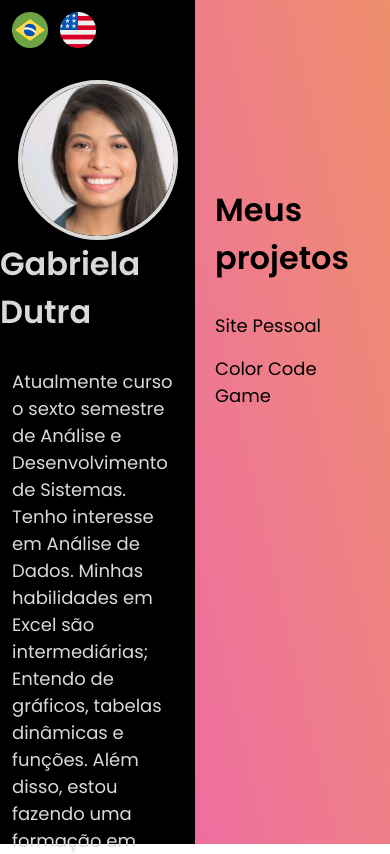
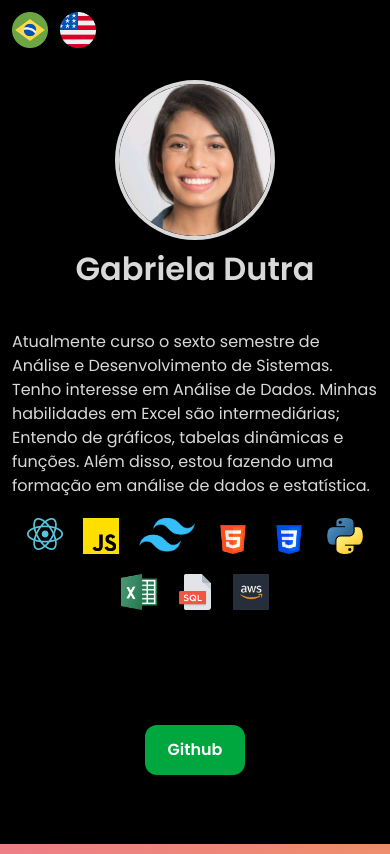
Before and after one commit to gabrieladutra/reactPersonalPage, a React (Vite) app: page / in a window 390 px wide. Shown: the top 854 px of the page. Built offline with nearby package versions, Linux system fonts and the light colour scheme.

Commit message:
Adicionado responsividade

```diff
--- a/src/App.css
+++ b/src/App.css
@@ -1 +1,5 @@
 @import "tailwindcss";
+
+@theme {
+    --breakpoint-celularzao: 24rem;
+}
--- a/src/App.jsx
+++ b/src/App.jsx
@@ -29,11 +29,16 @@ let textos = {
   }
 }
 function App() {
-  const [language,setLanguage] = useState('pt')
+  const [language, setLanguage] = useState('pt')
   const t = textos[language]
+
+  var ratio = window.devicePixelRatio || 1;
+  var w = screen.width * ratio;
+  var h = screen.height * ratio;
+
   return (
-    <div className="bg-red-500 h-screen w-screen flex flex-row font-[Poppins]">
-      <div className='bg-black h-screen w-1/2 flex flex-col justify-between'>
+    <div className="bg-red-500 h-screen w-screen flex flex-col md:flex-row font-[Poppins]">
+      <div className='min-h-full bg-black h-screen w-full md:w-1/2 flex flex-col justify-between'>
         <div>
 
           <div className='flex flew-row gap-3 p-3'>
@@ -45,53 +50,56 @@ function App() {
           </div>
 
           <div className=' text-[#d9d9d9]'>
-            <h1 className='text-[32px] font-semibold py-[20px] flex items-center justify-center cursor-pointer' onClick={() => window.open('https://www.linkedin.com/in/gabrieladiasdutra/', '_blank')} >Gabriela Dutra</h1>
-            <p className='text-[18px] p-3 text-[Open Sans]'>{t.presentation}</p>
+            <h1 className='text-[32px] font-semibold py-[25px] flex items-center justify-center cursor-pointer' onClick={() => window.open('https://www.linkedin.com/in/gabrieladiasdutra/', '_blank')} >Gabriela Dutra</h1>
+            <p className='text-sm celularzao:text-base md:text-lg lg:text-xl p-3 text-[Open Sans]'>
+              {/* {w}x{h} <br /> */}
+              {t.presentation}
+            </p>
           </div>
 
-          <div className='flex flex-row gap-5 m-[50px] justify-center flex-wrap'>
+          <div className='flex flex-row gap-5 mt-1 celularzao:mt-2 md:mt-4 mb-4 justify-center flex-wrap'>
 
-            <div className='h-10 w-10'>
+            <div className='h-9 w-9 md:h-10 md:w-10'>
               <img src={reactLogo}></img>
             </div>
-            <div className='h-10 w-10'>
+            <div className='h-9 w-9 md:h-10 md:w-10'>
               <img src={js}></img>
             </div>
             <div className='h-14s w-14'>
               <img src={tailwind}></img>
             </div>
-            <div className='h-10 w-10'>
+            <div className='h-9 w-9 md:h-10 md:w-10'>
               <img src={html}></img>
             </div>
-            <div className='h-10 w-10'>
+            <div className='h-9 w-9 md:h-10 md:w-10'>
               <img src={css}></img>
             </div>
-            <div className='h-10 w-10'>
+            <div className='h-9 w-9 md:h-10 md:w-10'>
               <img src={python}></img>
             </div>
-            <div className='h-10 w-10'>
+            <div className='h-9 w-9 md:h-10 md:w-10'>
               <img src={excel}></img>
             </div>
-            <div className='h-10 w-10'>
+            <div className='h-9 w-9 md:h-10 md:w-10'>
               <img src={sql}></img>
             </div>
-            <div className='h-10 w-10'>
+            <div className='h-9 w-9 md:h-10 md:w-10'>
               <img src={aws}></img>
             </div>
 
           </div>
         </div>
-        <footer className='mb-3 h-[60px] bottom-0 w-full flex items-center justify-center m-l-[100px]'>
+        <footer className='mb-16 md:mb-3 h-[60px] bottom-0 w-full flex items-center justify-center m-l-[100px]'>
           <div
             onClick={() => window.open('https://github.com/gabrieladutra', '_blank')}
-            className='h-[50px] w-[100px] bg-[#04AA6D] rounded-[12px] text-white font-semibold flex justify-center cursor-pointer items-center'
+            className='h-[50px] w-[100px] bg-green-600 hover:bg-green-800 rounded-[12px] text-white font-semibold flex justify-center cursor-pointer items-center'
           >
             Github
           </div>
         </footer>
       </div>
-      <div className='bg-gradient-to-tr from-[#ef6da0] to-[#ee8e6b] h-screen w-1/2 flex flex-column items-center justify-center'>
-        <div className='mb-[250px] py-[0px] px-[20px] ptext-[#333]'>
+      <div className='min-h-full bg-gradient-to-tr from-[#ef6da0] to-[#ee8e6b] h-screen w-full md:w-1/2 flex flex-col items-center justify-start md:justify-center lg:justify-center'>
+        <div className='mb-[250px] py-[30px] px-[20px] ptext-[#333]'>
           <h1 className=' font-semibold text-[32px] mb-[30px] '>{t.project}</h1>
           <ul className='text-[18px] cursor-pointer flex  flex-col gap-4'>
             <li onClick={() => window.open('https://github.com/gabrieladutra/reactPersonalPage', '_blank')}>{t.code}</li>
```
